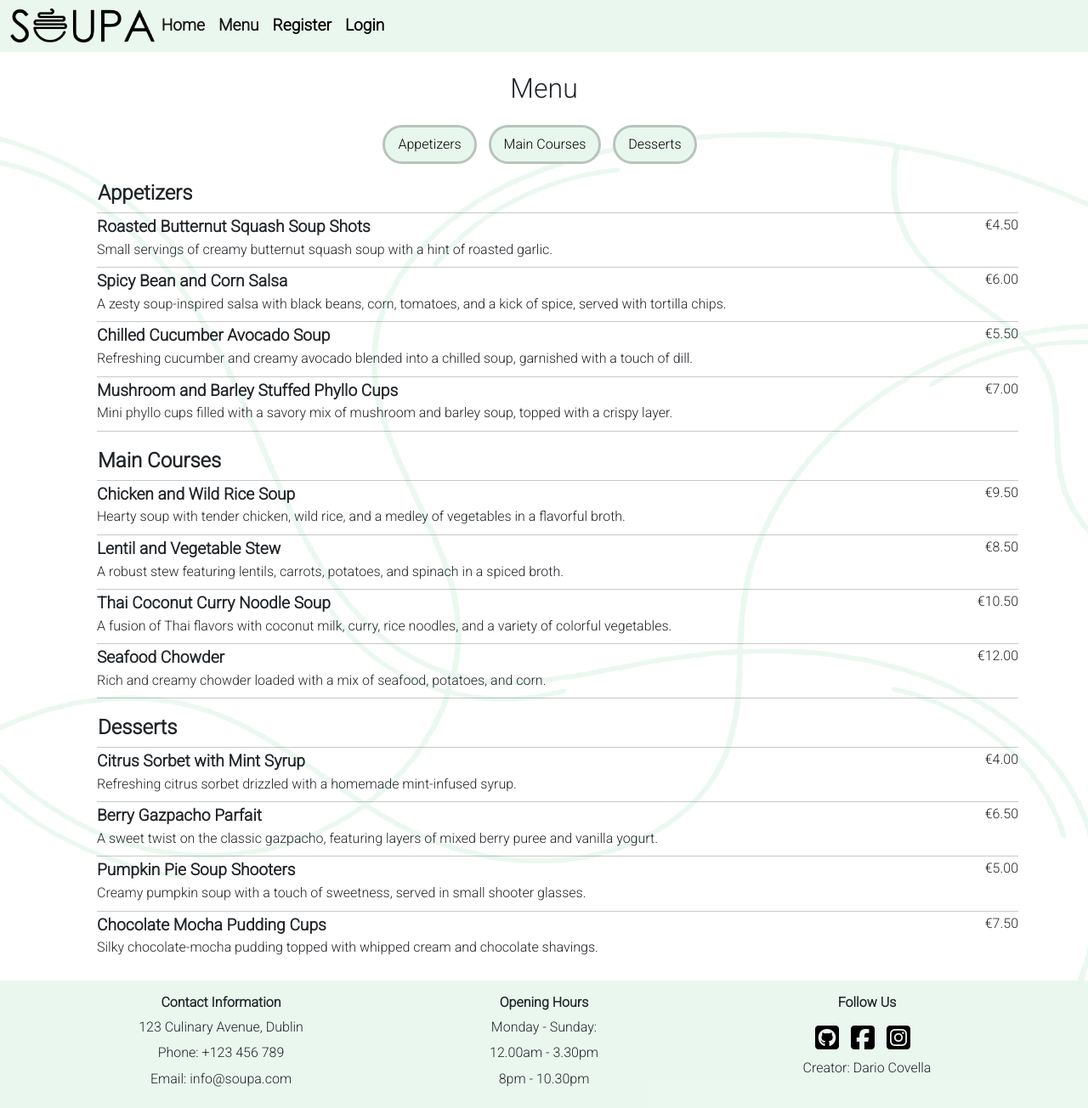
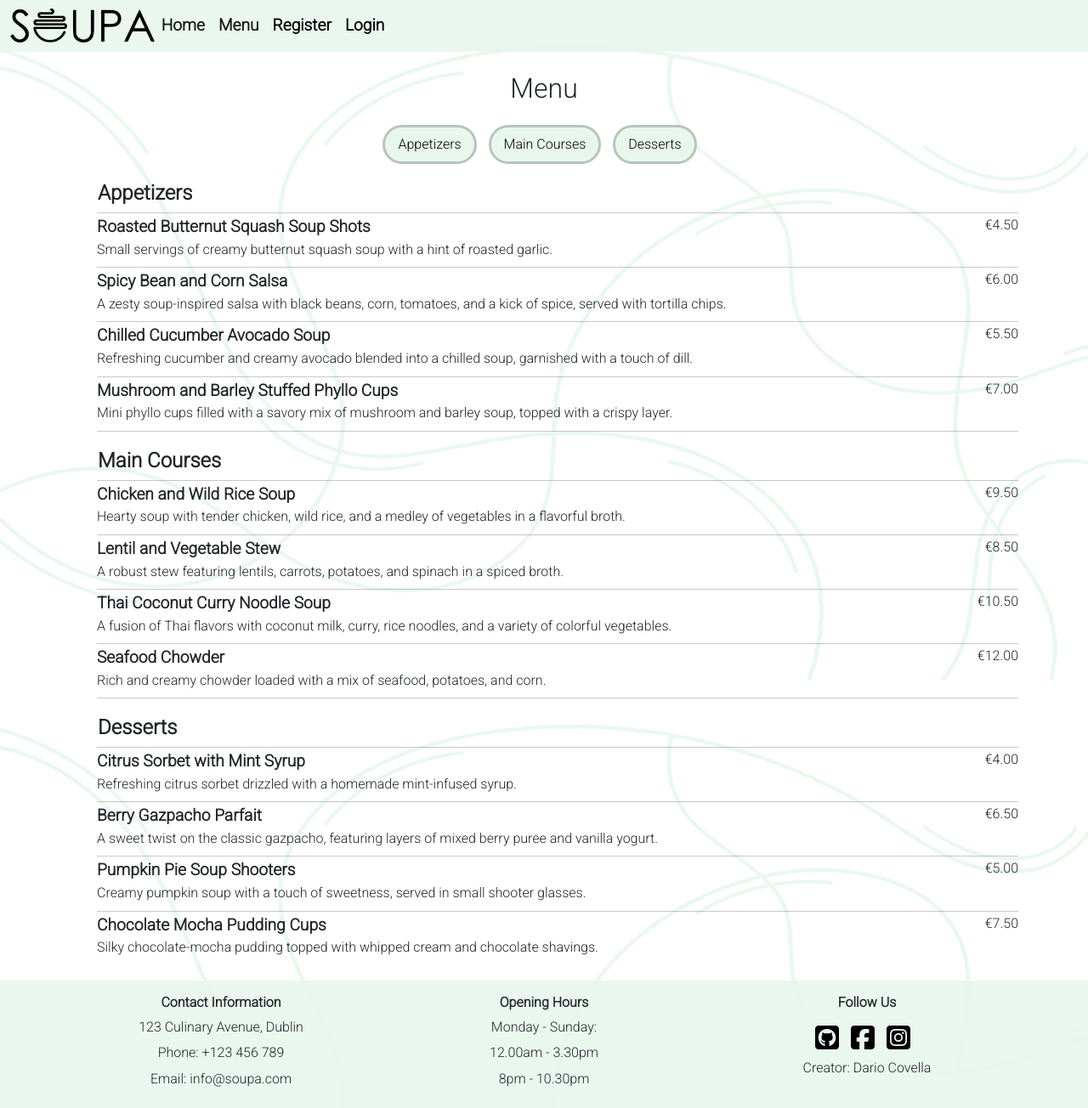
Before and after one commit to Darioc18/PP4-restaurant-booking-system, a Django app: page /menu/ in a window 1280 px wide. Shown: the whole page at 85% size. Run offline with Django 4.2, Linux system fonts and the light colour scheme; some libraries are stand-ins or nearby versions.

Commit message:
fix background appearance and style messages

```diff
--- a/static/css/style.css
+++ b/static/css/style.css
@@ -21,12 +21,19 @@ p {
 .background-pattern {
     background-image: url(/static/images/background.png);
     background-size: cover;
-    background-repeat: no-repeat;
+    background-repeat: repeat;
     width: 100%;
+    z-index: -1;
 }
 
 .btn {
     font-size: 1em;
+}
+
+.message-container__message--text {
+    background-color: #B8C4BB;
+    text-align: center;
+    margin: 0;
 }
 
 /*------ Body ------*/
--- a/templates/base.html
+++ b/templates/base.html
@@ -26,7 +26,7 @@
 
 </head>
 
-<body class="d-flex flex-column h-100 main-bg">
+<body class="d-flex flex-column h-100 main-bg background-pattern">
 
     <!-- Navigation -->
 
@@ -69,7 +69,7 @@
     </div>
     </nav>
 
-    <main class="flex-shrink-0 main-bg">
+    <main class="flex-shrink-0">
         <div class="content__container">
             {% if messages %}
                 <div class="message-container" id="messages-notes">
--- a/templates/booking.html
+++ b/templates/booking.html
@@ -2,7 +2,6 @@
 {% load static %}
 
 {% block content %}
-<section class="background-pattern">
 <div class="col-md-3 mx-auto mt-3">
     <h4>Make a Reservation</h4>
     <form method="post" action="{% url 'booking' %}">
@@ -49,6 +48,5 @@
     <button class="btn btn-success mb-3 btn-lg" type="submit">Book Now</button>
     </form>
 </div>
-</section>
 
 {% endblock %}
--- a/templates/menu.html
+++ b/templates/menu.html
@@ -1,5 +1,4 @@
 {% extends "base.html" %} {% block content %}
-<section class="background-pattern">
 <div class="container">
     <div class="row mt-4">
         <div class="col-md-12">
@@ -129,7 +128,6 @@
         </div>
     </div>
 </div>
-</section>
 <script>
     function scrollToCategory(categoryId) {
         const element = document.getElementById(categoryId);
--- a/templates/reservations_list.html
+++ b/templates/reservations_list.html
@@ -2,7 +2,6 @@
 
 {% block content %}
 
-<section id="booking" class="book_a_table background-pattern">
 <div class="container">
     <h4 class="stroke">My Bookings:</h4>
     <div class="row">
@@ -25,9 +24,5 @@
         {%endfor%}
     </div>
 </div>
-</section>
-
-
-
 
 {%endblock%}
```
Lines whose indentation alone changed are shown as unchanged.
